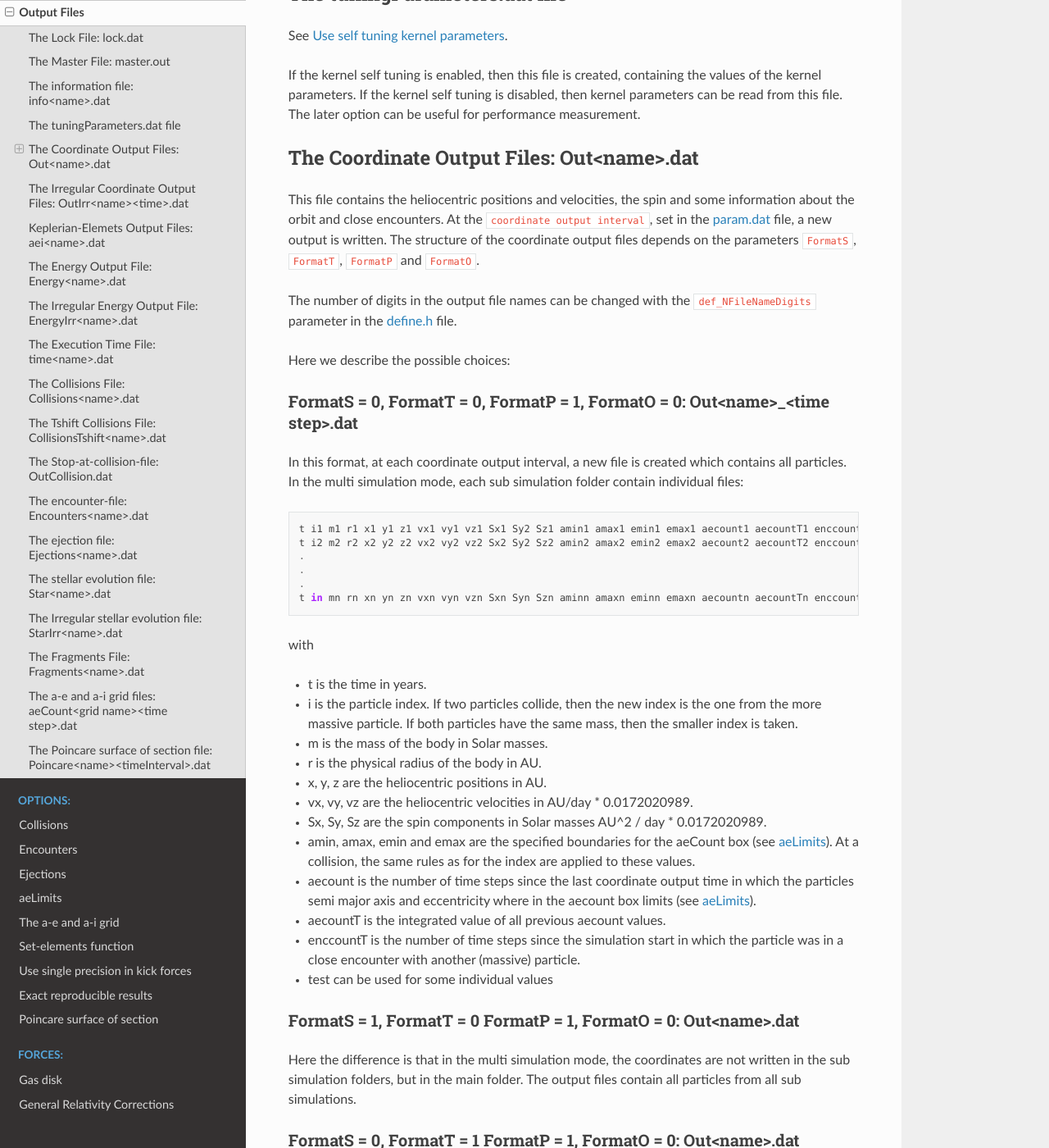
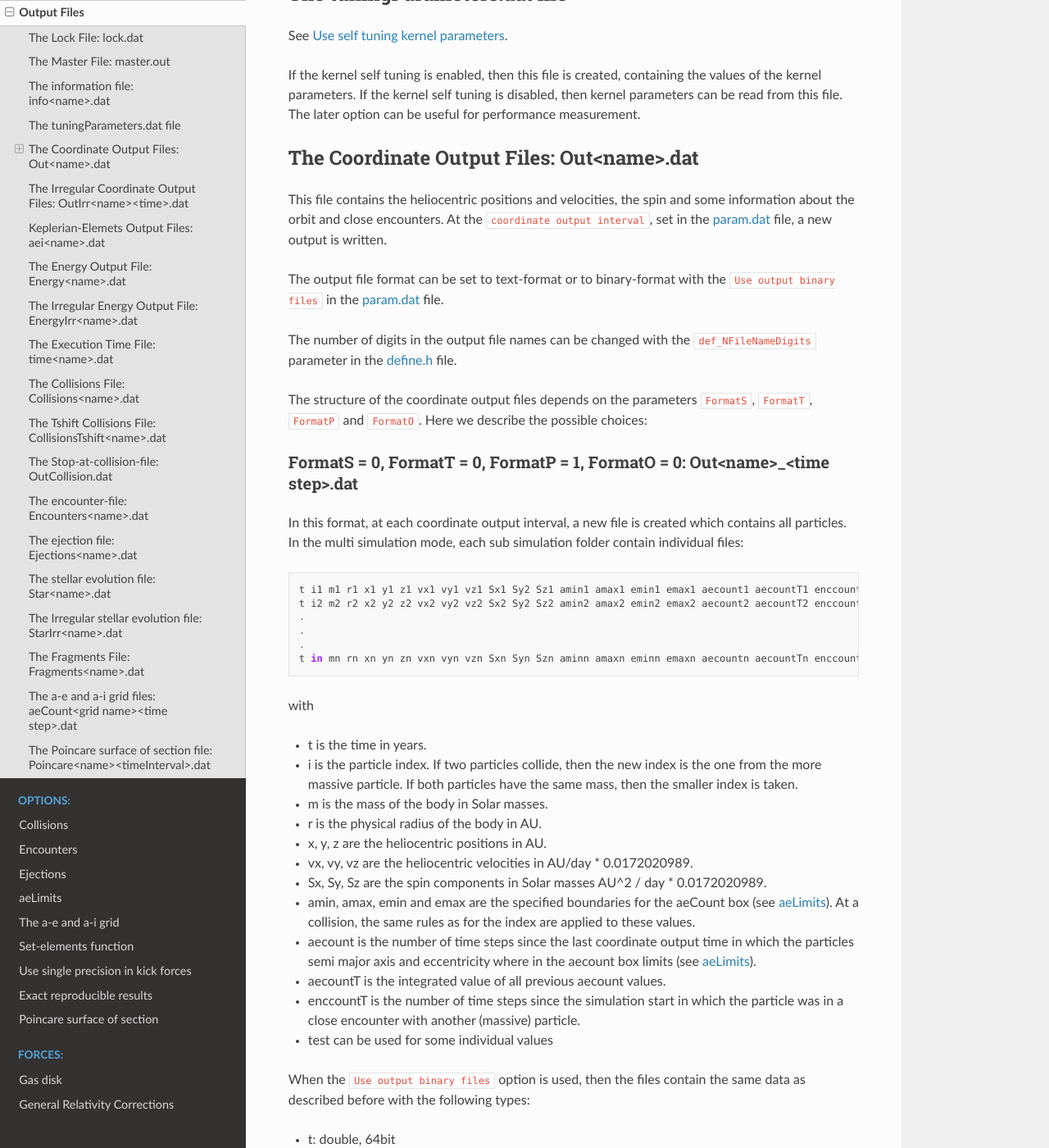
Before and after one commit to vinfreecs/genga, a Sphinx documentation site: the page built from docs/Files.rst, in a window 1280 px wide and 1400 px high, scrolled down 1169 px. Shown: the whole window at 82% size. Built offline with Sphinx 7.4.7 and the Read the Docs theme 2.0.0, drawn with Linux system fonts in a browser that asks for light colours; some of the changed text lies outside the part shown.

Commit message:
add binary output option

```diff
--- a/docs/Files.rst
+++ b/docs/Files.rst
@@ -57,10 +57,13 @@ for performance measurement.
 The Coordinate Output Files: Out<name>.dat
 ------------------------------------------
 This file contains the heliocentric positions and velocities, the spin and some information about the orbit and close encounters.
-At the :literal:`coordinate output interval`, set in the :ref:`param.dat<ParamFile>` file, a new output is written. The structure of the coordinate output files depends on the parameters :literal:`FormatS`, :literal:`FormatT`, :literal:`FormatP` and :literal:`FormatO`.
+At the :literal:`coordinate output interval`, set in the :ref:`param.dat<ParamFile>` file, a new output is written.
+
+The output file format can be set to text-format or to binary-format with the :literal:`Use output binary files` in the :ref:`param.dat<ParamFile>` file.
 
 The number of digits in the output file names can be changed with the :literal:`def_NFileNameDigits` parameter in the :ref:`define.h<Define>` file.
 
+The structure of the coordinate output files depends on the parameters :literal:`FormatS`, :literal:`FormatT`, :literal:`FormatP` and :literal:`FormatO`.
 Here we describe the possible choices:
 
 
@@ -91,6 +94,30 @@ with
 - aecountT is the integrated value of all previous aecount values.
 - enccountT is the number of time steps since the simulation start in which the particle was in a close encounter with another (massive) particle.
 - test can be used for some individual values
+
+
+When the :literal:`Use output binary files` option is used, then the files contain the same data as described before with the following types:
+
+- t: double, 64bit
+- i: int, 32bit
+- m: double, 64bit
+- r: double, 64bit
+- x: double, 64bit
+- y: double, 64bit
+- z: double, 64bit
+- vx: double, 64bit
+- vy: double, 64bit
+- vz: double, 64bit
+- Sx: double, 64bit
+- Sy: double, 64bit
+- Sz: double, 64bit
+- amin: float, 32bit
+- amax: float, 32bit
+- emin: float, 32bit
+- emax: float, 32bit
+- aecount: float, 32bit
+- aecountT: float, 32bit
+- test: double, 64bit
 
 
 FormatS = 1, FormatT = 0 FormatP = 1, FormatO = 0: Out<name>.dat
@@ -124,6 +151,10 @@ option -R -1. To restart from a normal output file, the real time step, and not
 FormatT = 0, and FormatP = 0
 ^^^^^^^^^^^^^^^^^^^^^^^^^^^^
 This option is not possible, it is equivalent to FormatT = 1 and FormatP = 0
+
+FormatS = 1, FormatT = 1, and FormatP = 0
+^^^^^^^^^^^^^^^^^^^^^^^^^^^^^^^^^^^^^^^^^
+This option is not possible, it is equivalent to FormatS = 0, FormatT = 1 and FormatP = 0
 
 
 .. _OutputsPerInterval:
--- a/docs/index.rst
+++ b/docs/index.rst
@@ -12,7 +12,8 @@ GENGA is available at https://bitbucket.org/sigrimm/genga
 License
 -------
 
-GENGA is free to use, but when results from GENGA are published, then the following paper has to be referenced :cite:p:`Grimm+2014`.
+GENGA is free to use, but when results from GENGA are published, then the following papers have to be referenced
+:cite:p:`Grimm+2014`, :cite:p:`Grimm+2022`.
 
 
 Setup
--- a/docs/refs.bib
+++ b/docs/refs.bib
@@ -14,6 +14,21 @@ archivePrefix = {arXiv},
        eprint = {1404.2324},
  primaryClass = {astro-ph.EP},
        adsurl = {https://ui.adsabs.harvard.edu/abs/2014ApJ...796...23G},
+      adsnote = {Provided by the SAO/NASA Astrophysics Data System}
+}
+@ARTICLE{Grimm+2022,
+       author = {{Grimm}, Simon L. and {Stadel}, Joachim G. and {Brasser}, Ramon and {Meier}, Matthias M.~M. and {Mordasini}, Christoph},
+        title = "{GENGA II: GPU planetary N-body simulations with non-Newtonian forces and high number of particles}",
+      journal = {arXiv e-prints},
+     keywords = {Astrophysics - Earth and Planetary Astrophysics, Astrophysics - Instrumentation and Methods for Astrophysics},
+         year = 2022,
+        month = jan,
+          eid = {arXiv:2201.10058},
+        pages = {arXiv:2201.10058},
+archivePrefix = {arXiv},
+       eprint = {2201.10058},
+ primaryClass = {astro-ph.EP},
+       adsurl = {https://ui.adsabs.harvard.edu/abs/2022arXiv220110058G},
       adsnote = {Provided by the SAO/NASA Astrophysics Data System}
 }
 
```
Also changed, not shown: README.md (+3 -1 lines), docs/Param.rst (+9 -4 lines), 14 other files.
